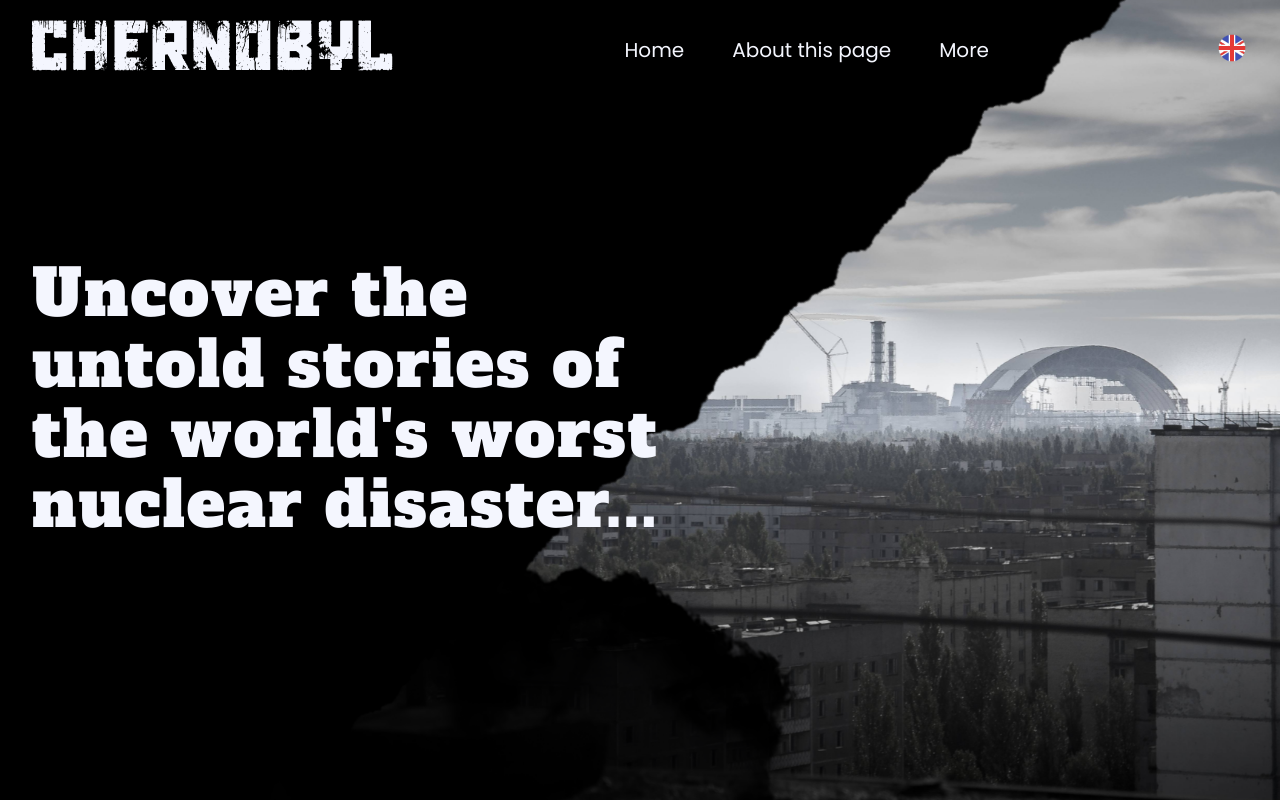
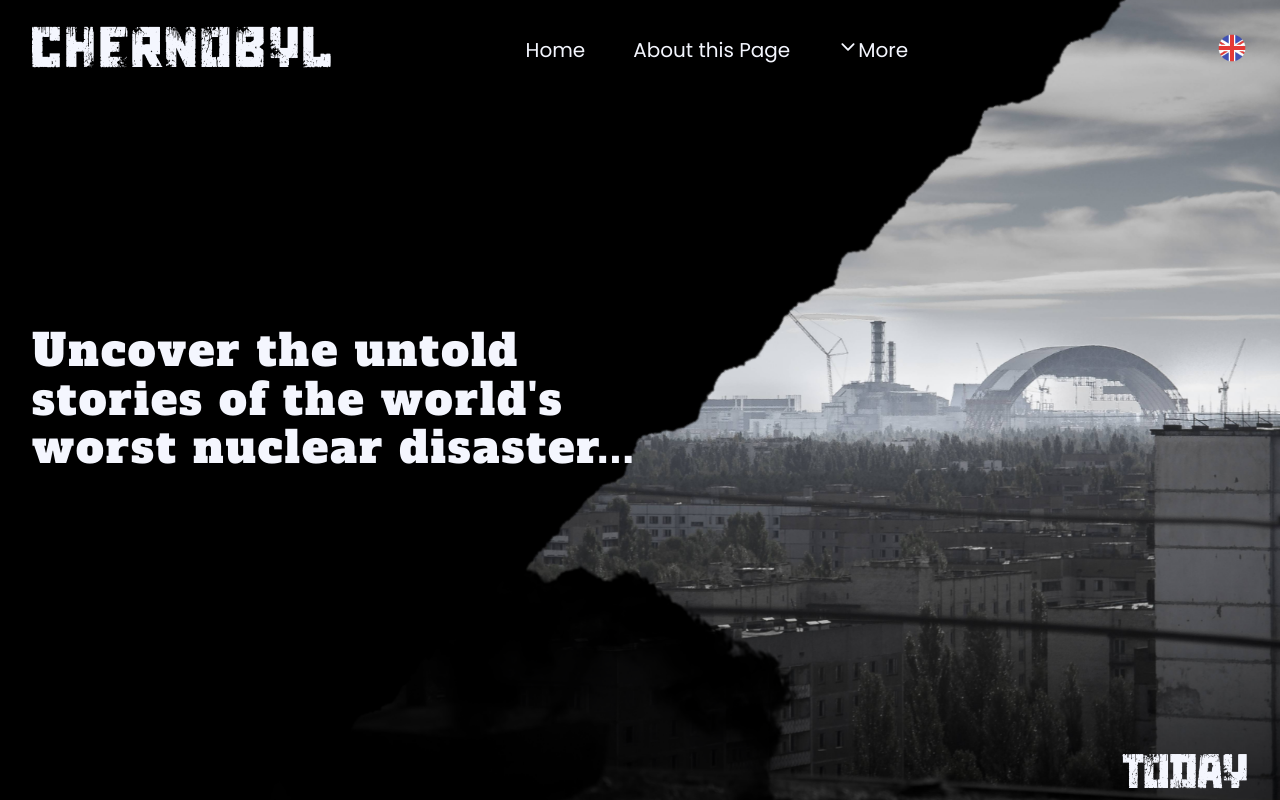
Before and after one commit to JaniBT/3okos-chernobil, a React (Vite) app in the folder client/: page / in a window 1280 px wide. Built offline with nearby package versions, Linux system fonts and the light colour scheme.

Commit message:
almost done with home page

```diff
--- a/client/src/Pages/Home.css
+++ b/client/src/Pages/Home.css
@@ -1,11 +1,24 @@
 .mainpage-container {
     width: 100%;
     height: 100dvh;
-    background: url('../assets/images/ChernobylTodayBackground.png') center/cover no-repeat;
 
     display: grid;
     grid-template-rows: 1fr 2fr 1fr;
     gap: 6rem;
+
+    background-position: center;
+    background-size: cover;
+    background-repeat: no-repeat;
+
+    transition: all .5s ease;
+}
+
+.mainpage-container.today {
+    background-image: url('../assets/images/ChernobylTodayBackground.png');
+}
+
+.mainpage-container.then {
+    background-image: url('../assets/images/ChernobylThenBackground.png');
 }
 
 .navigation-bar {
@@ -22,6 +35,24 @@
     gap: 3rem;
 }
 
+.navigation-bar nav button {
+    border: none;
+    background: none;
+    color: var(--clr-white);
+    font-size: 1.25rem;
+    cursor: pointer;
+
+    position: relative;
+}
+
+.navigation-bar nav a svg {
+    transition: transform .3s ease;
+}
+
+.navigation-bar nav a:hover svg {
+    transform: rotateZ(180deg);
+}
+
 .navigation-bar nav a {
     color: var(--clr-white);
     text-decoration: none;
@@ -36,17 +67,18 @@
     position: absolute;
     left: 0;
     bottom: -2px;
-    width: 100%;
+    width: 0%;
     height: 2px;
     user-select: none;
     background-color: var(--clr-white);
     opacity: 0;
 
-    transition: opacity .2s ease;
+    transition: all .3s ease;
 }
 
 .navigation-bar nav a:hover::after {
     opacity: 1;
+    width: 100%;
 }
 
 .navigation-bar h1 {
@@ -55,6 +87,11 @@
     font-size: 4rem;
     font-weight: normal;
     letter-spacing: 4px;
+}
+
+.navigation-bar span {
+    width: 150px;
+    text-align: end;
 }
 
 .navigation-bar span img {
@@ -81,3 +118,37 @@
     letter-spacing: 2px;
     text-align: start;
 }
+
+.date-span {
+    color: var(--clr-white);
+    font-family: var(--ff-chernobyl);
+    font-weight: normal;
+    font-size: 4rem;
+    margin-left: auto;
+    margin-right: 2rem;
+
+    user-select: none;
+    -moz-user-select: none;
+}
+
+.date-span {
+    margin-top: auto;
+}
+
+
+
+/* Media-queries */
+
+@media screen and (max-width: 1440px) {
+    .navigation-bar h1 {
+        font-size: 3.25rem;
+    }
+
+    .content .content-title h1 {
+        font-size: 2.75rem;
+    }
+
+    .date-span {
+        font-size: 2.75rem;
+    }
+}
--- a/client/src/Pages/Home.jsx
+++ b/client/src/Pages/Home.jsx
@@ -1,21 +1,32 @@
 import { useState, useEffect } from "react"
 import './Home.css'
 import Navbar from "../components/Navbar"
-import hun_flag from '../assets/icons/hungarianIcon.png'
-import en_flag from '../assets/icons/englishIcon.png'
+import { useTranslation } from "react-i18next"
 
 const Home = () => {
+    const [background, setBackground] = useState(true)
+    const { t } = useTranslation()
 
+    useEffect(() => {
+        const intervalId = setInterval(() => {
+            setBackground(prevBackground => !prevBackground)
+        }, 8000)
+
+        return () => {
+            clearInterval(intervalId)
+        }
+    })
 
     return (
         <>
-            <div className="mainpage-container">
-                <Navbar flagImg={en_flag} />
+            <div className={`mainpage-container ${background ? 'today' : 'then'}`}>
+                <Navbar />
                 <div className="content">
                     <div className="content-title">
-                        <h1>Uncover the untold stories of the world's worst nuclear disaster...</h1>
+                        <h1>{t('paragraph')}</h1>
                     </div>
                 </div>
+                <span className="date-span">{background ? `${t('time')}` : `${t('timeThen')}`}</span>
             </div>
         </>
     )
--- a/client/src/components/Navbar.jsx
+++ b/client/src/components/Navbar.jsx
@@ -1,16 +1,41 @@
 import { Link } from 'react-router-dom'
+import { IoIosArrowDown } from "react-icons/io";
+import hun_flag from '../assets/icons/hungarianIcon.png'
+import en_flag from '../assets/icons/englishIcon.png'
+import { useTranslation } from "react-i18next"
+import { useState } from 'react';
 
-const Navbar = (props) => {
+const Navbar = () => {
+    const [swap, setSwap] = useState(false)
+    const { t, i18n } = useTranslation()
+
+    const handleLanguageIconSwap = () => {
+        setSwap(!swap ? true : false)
+        if (!swap) {
+            changeLanguage('hu')
+        } else {
+            changeLanguage('en')
+        }
+    }
+
+    const changeLanguage = (language) => {
+        i18n.changeLanguage(language)
+    }
 
     return (
         <header className='navigation-bar'>
-            <h1>Chernobyl</h1>
+            <h1>{t('heading')}</h1>
             <nav>
-                <Link to="/">Home</Link>
-                <Link to="/">About this page</Link>
-                <Link to="/">More</Link>
+                <Link to="/">{t('nav_one')}</Link>
+                <Link to="/">{t('nav_second')}</Link>
+                <Link to="/" title='Go to menus section'>
+                    <IoIosArrowDown />
+                    {t('nav_third')}
+                </Link>
             </nav>
-            <span><img src={props.flagImg} width="32" height="32" alt="Language Changer" /></span>
+            <span>
+                <img src={`${!swap ? en_flag : hun_flag}`} onClick={handleLanguageIconSwap} width="32" height="32" alt="Language Changer" title='Click to change language' />
+            </span>
         </header>
     )
 }
--- a/client/src/locale/en.json
+++ b/client/src/locale/en.json
@@ -4,5 +4,6 @@
   "nav_second": "About this Page",
   "nav_third": "More",
   "paragraph": "Uncover the untold stories of the world's worst nuclear disaster...",
-  "time": "TODAY"
+  "time": "TODAY",
+  "timeThen": "THEN"
 }
--- a/client/src/locale/hu.json
+++ b/client/src/locale/hu.json
@@ -1,9 +1,9 @@
 {
   "heading": "CSERNOBIL",
-  "welcome": "Welcome to our website!",
   "nav_one": "Főoldal",
   "nav_second": "Erről az oldalról",
   "nav_third": "Továbbiak",
-  "paragraph": "Tárja fel a világ legrosszabb nukleáris katasztrófájának elmondhatatlan történeteit...",
-  "time": "NAPJAINKBAN"
+  "paragraph": "Tárja fel a világ legdurvább nukleáris katasztrófájának elmondatlan történeteit...",
+  "time": "NAPJAINKBAN",
+  "timeThen": "AKKOR"
 }
--- a/client/src/main.jsx
+++ b/client/src/main.jsx
@@ -9,9 +9,9 @@ import './index.css'
 ReactDOM.createRoot(document.getElementById('root')).render(
   <React.StrictMode>
     <Router>
-    <I18nextProvider i18n={i18n}>
-      <App />
-    </I18nextProvider>
+      <I18nextProvider i18n={i18n}>
+        <App />
+      </I18nextProvider>
     </Router>
   </React.StrictMode>
 )
```
